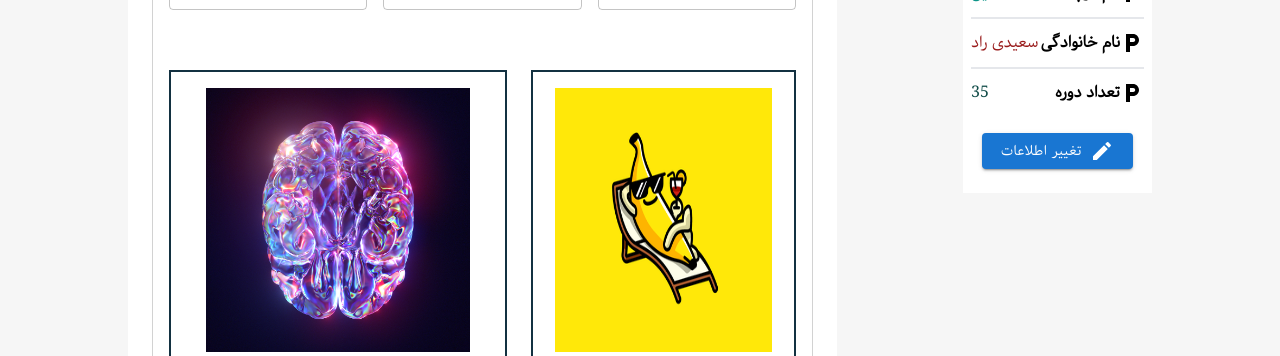
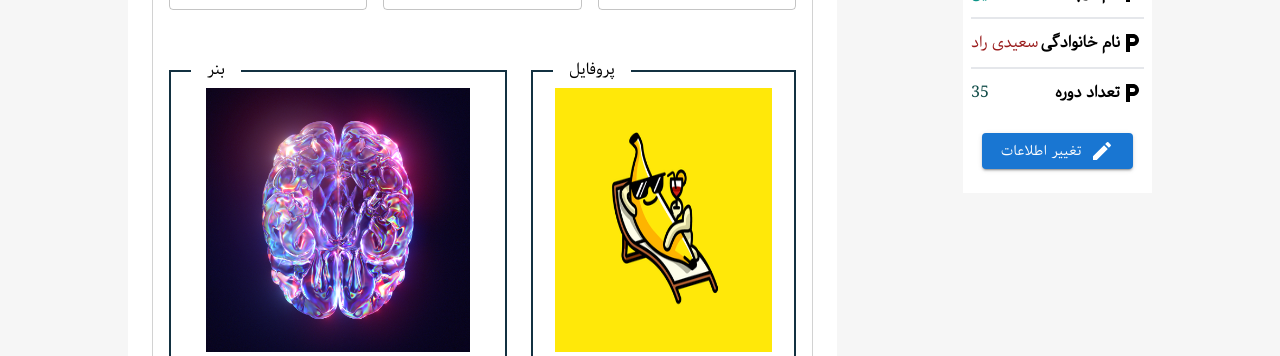
Before and after one commit to AliMsdy/CMS-Panel-using-Redux, a React (Vite) app: page /infos in a window 1280 px wide. Shown: the part 596-952 px from the top of the page. Built offline with nearby package versions, Linux system fonts and the light colour scheme.

Commit message:
fix the bug in UploadBox section

```diff
--- a/src/Components/UploadBox/UploadBox.jsx
+++ b/src/Components/UploadBox/UploadBox.jsx
@@ -1,7 +1,8 @@
 function UploaderBox({ imgSrc, isBanner, title }) {
   return (
     <div
-      className={`relative flex justify-center border-2 border-[#133141] p-4 before:absolute before:left-[20px] before:top-[-14px] before:bg-white before:px-4 before:content-['${title}'] md:h-[300px]  ${
+      before={title}
+      className={`relative flex justify-center border-2 border-[#133141] p-4 before:absolute before:left-[20px] before:top-[-14px] before:bg-white before:px-4 before:content-[attr(before)] md:h-[300px]  ${
         isBanner && "md:w-[80%]"
       }`}
     >
```
